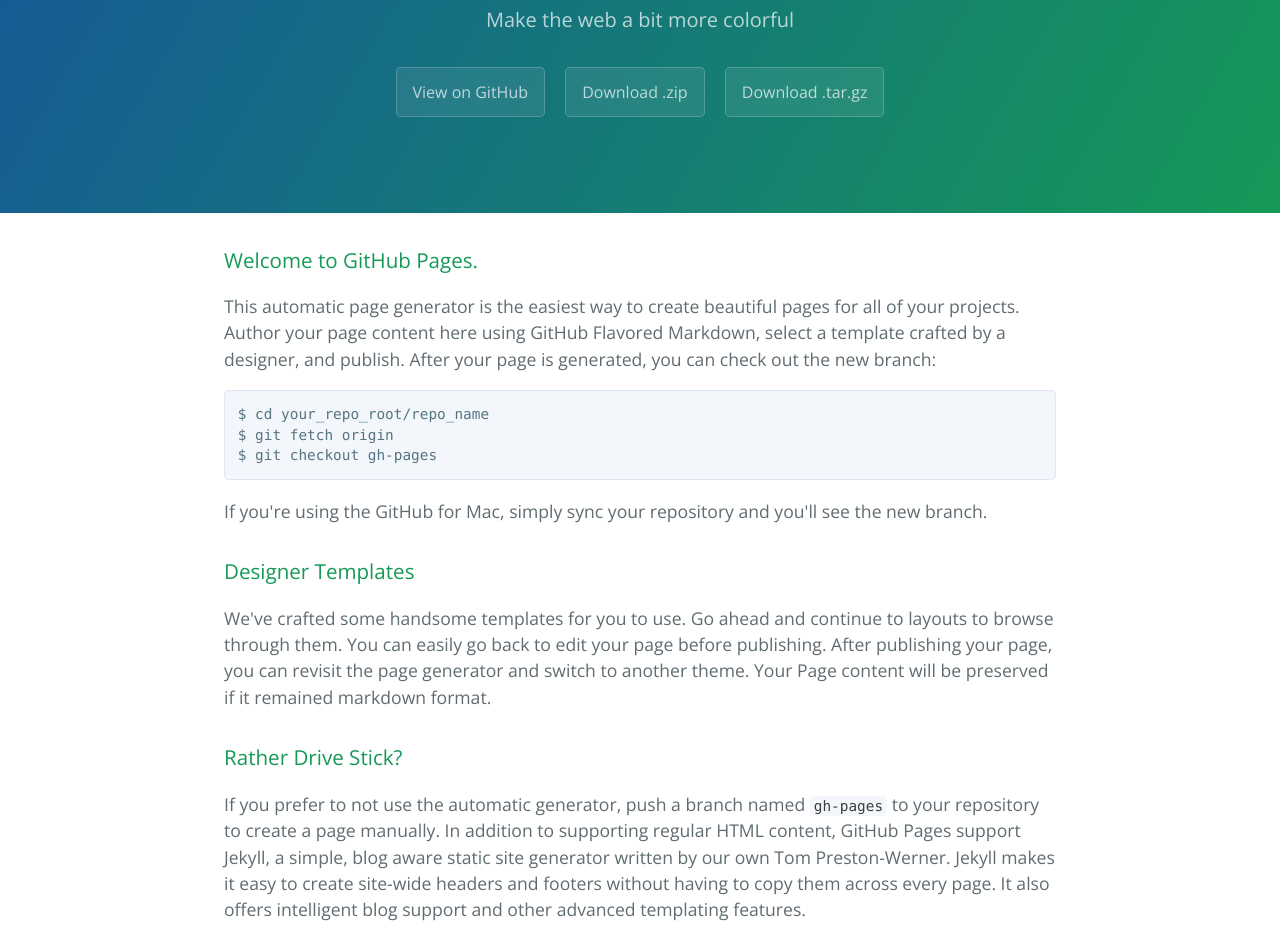
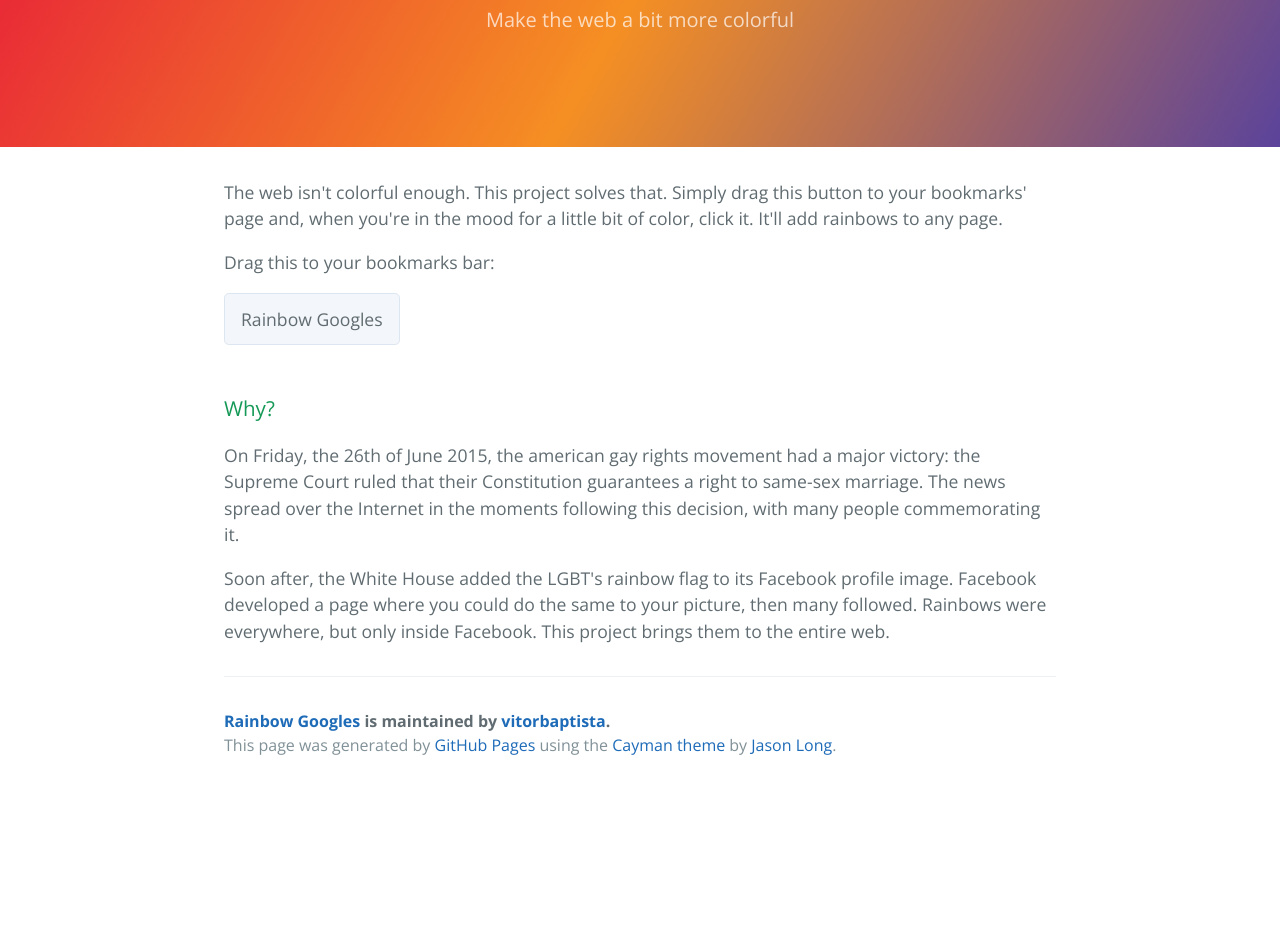
Before and after one commit to vitorbaptista/rainbow-googles, a plain HTML site: page index.html in a window 1280 px wide. Shown: the part 170-1112 px from the top of the page. After the commit the page ends 959 px from the top, so only its background shows below. Drawn offline with nearby package versions, Linux system fonts and the light colour scheme.

Commit message:
Adds bookmarklet and explanation text

```diff
--- a/index.html
+++ b/index.html
@@ -13,43 +13,32 @@
     <section class="page-header">
       <h1 class="project-name">Rainbow Googles</h1>
       <h2 class="project-tagline">Make the web a bit more colorful</h2>
-      <a href="https://github.com/vitorbaptista/rainbow-googles" class="btn">View on GitHub</a>
-      <a href="https://github.com/vitorbaptista/rainbow-googles/zipball/master" class="btn">Download .zip</a>
-      <a href="https://github.com/vitorbaptista/rainbow-googles/tarball/master" class="btn">Download .tar.gz</a>
     </section>
 
     <section class="main-content">
-      <h3>
-<a id="welcome-to-github-pages" class="anchor" href="#welcome-to-github-pages" aria-hidden="true"><span class="octicon octicon-link"></span></a>Welcome to GitHub Pages.</h3>
+<p>The web isn't colorful enough. This project solves that. Simply drag this
+button to your bookmarks' page and, when you're in the mood for a little bit of
+color, click it. It'll add rainbows to any page.</p>
 
-<p>This automatic page generator is the easiest way to create beautiful pages for all of your projects. Author your page content here using GitHub Flavored Markdown, select a template crafted by a designer, and publish. After your page is generated, you can check out the new branch:</p>
+Drag this to your bookmarks bar:
+<p>
+<a class="bookmarklet btn" href="javascript:(function() {var rainbow=document.createElement('div'),colors=['#e71c39','#f58f23','#f4ec25','#57ad48','#1c61ae','#5b439b'];rainbow.setAttribute('style','height:100%;width:100%;position:fixed;top:0;left:0;opacity:0.5;z-index:9999999999;pointer-events:none');for(var i=0;i<colors.length;i++){var
+  color=document.createElement('div');color.setAttribute('style','background-color:'+colors[i]+';float:left;height:17%;width:100%;'),rainbow.appendChild(color)}document.body.insertBefore(rainbow,document.body.firstChild);})()">
+Rainbow Googles
+</a>
+</p>
 
-<pre><code>$ cd your_repo_root/repo_name
-$ git fetch origin
-$ git checkout gh-pages
-</code></pre>
+<h3>Why?</h3>
 
-<p>If you're using the GitHub for Mac, simply sync your repository and you'll see the new branch.</p>
+<p>On Friday, the 26th of June 2015, the american gay rights movement had a major
+victory: the Supreme Court ruled that their Constitution guarantees a right to
+same-sex marriage. The news spread over the Internet in the moments following
+this decision, with many people commemorating it.</p>
 
-<h3>
-<a id="designer-templates" class="anchor" href="#designer-templates" aria-hidden="true"><span class="octicon octicon-link"></span></a>Designer Templates</h3>
-
-<p>We've crafted some handsome templates for you to use. Go ahead and continue to layouts to browse through them. You can easily go back to edit your page before publishing. After publishing your page, you can revisit the page generator and switch to another theme. Your Page content will be preserved if it remained markdown format.</p>
-
-<h3>
-<a id="rather-drive-stick" class="anchor" href="#rather-drive-stick" aria-hidden="true"><span class="octicon octicon-link"></span></a>Rather Drive Stick?</h3>
-
-<p>If you prefer to not use the automatic generator, push a branch named <code>gh-pages</code> to your repository to create a page manually. In addition to supporting regular HTML content, GitHub Pages support Jekyll, a simple, blog aware static site generator written by our own Tom Preston-Werner. Jekyll makes it easy to create site-wide headers and footers without having to copy them across every page. It also offers intelligent blog support and other advanced templating features.</p>
-
-<h3>
-<a id="authors-and-contributors" class="anchor" href="#authors-and-contributors" aria-hidden="true"><span class="octicon octicon-link"></span></a>Authors and Contributors</h3>
-
-<p>You can <a href="https://github.com/blog/821" class="user-mention">@mention</a> a GitHub username to generate a link to their profile. The resulting <code>&lt;a&gt;</code> element will link to the contributor's GitHub Profile. For example: In 2007, Chris Wanstrath (<a href="https://github.com/defunkt" class="user-mention">@defunkt</a>), PJ Hyett (<a href="https://github.com/pjhyett" class="user-mention">@pjhyett</a>), and Tom Preston-Werner (<a href="https://github.com/mojombo" class="user-mention">@mojombo</a>) founded GitHub.</p>
-
-<h3>
-<a id="support-or-contact" class="anchor" href="#support-or-contact" aria-hidden="true"><span class="octicon octicon-link"></span></a>Support or Contact</h3>
-
-<p>Having trouble with Pages? Check out the documentation at <a href="https://help.github.com/pages">https://help.github.com/pages</a> or contact <a href="mailto:support@github.com">support@github.com</a> and we’ll help you sort it out.</p>
+<p>Soon after, the White House added the LGBT's rainbow flag to its Facebook
+profile image. Facebook developed a page where you could do the same to your
+picture, then many followed. Rainbows were everywhere, but only inside
+Facebook. This project brings them to the entire web.</p>
 
       <footer class="site-footer">
         <span class="site-footer-owner"><a href="https://github.com/vitorbaptista/rainbow-googles">Rainbow Googles</a> is maintained by <a href="https://github.com/vitorbaptista">vitorbaptista</a>.</span>
--- a/stylesheets/stylesheet.css
+++ b/stylesheets/stylesheet.css
@@ -34,6 +34,18 @@
   background-color: rgba(255, 255, 255, 0.2);
   border-color: rgba(255, 255, 255, 0.3); }
 
+.bookmarklet {
+  color: #606c71;
+  background-color: #f3f6fa;
+  border-color: #dce6f0;
+}
+
+.bookmarklet:hover {
+  color: #606c71;
+  background-color: #eaedf0;
+  border-color: #dce6f0;
+}
+
 @media screen and (min-width: 64em) {
   .btn {
     padding: 0.75rem 1rem; } }
@@ -56,8 +68,8 @@
 .page-header {
   color: #fff;
   text-align: center;
-  background-color: #159957;
-  background-image: linear-gradient(120deg, #155799, #159957); }
+  background-color: #e71c39;
+  background-image: linear-gradient(120deg, #e71c39, #f58f23, #5b439b); }
 
 @media screen and (min-width: 64em) {
   .page-header {
```
